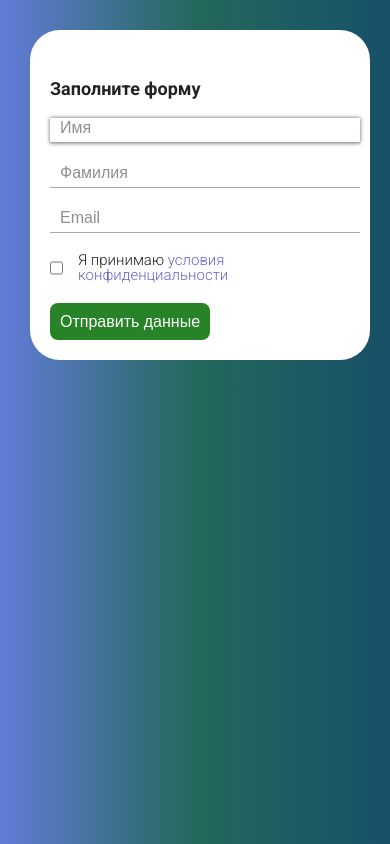
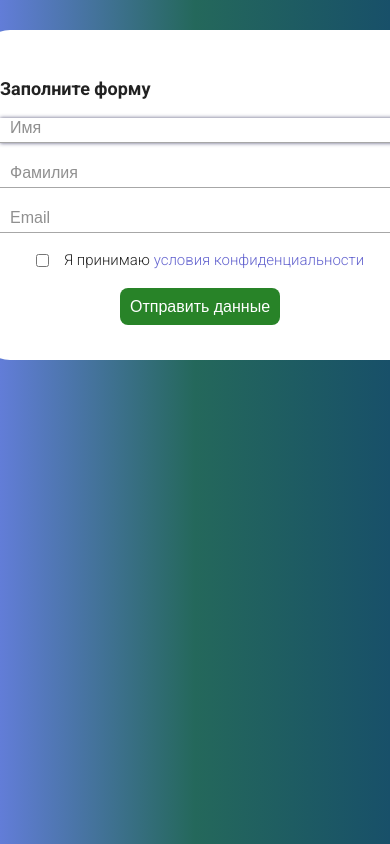
Before and after one commit to Alexander-Rudakov/tasks, a plain HTML site: page tasklist/task2/index.html in a window 390 px wide. Drawn offline with Linux system fonts and the light colour scheme.

Commit message:
Update style.css

```diff
--- a/tasklist/task2/style.css
+++ b/tasklist/task2/style.css
@@ -28,13 +28,6 @@ body {
     background: white;
     border: none;
     border-radius: 30px;
-}
-
-@media (max-width: 460px) {
-    .main__container {
-        width: 300px;
-    }
-
 }
 
 .form {
@@ -98,12 +91,7 @@ body {
     border-radius: 8px;
 }
 
-@media (max-width: 460px) {
-    .footer__button {
-        margin-right: 150px;
-    }
 
-}
 
 .footer__button:hover {
     transform: scale(1.03);
```
